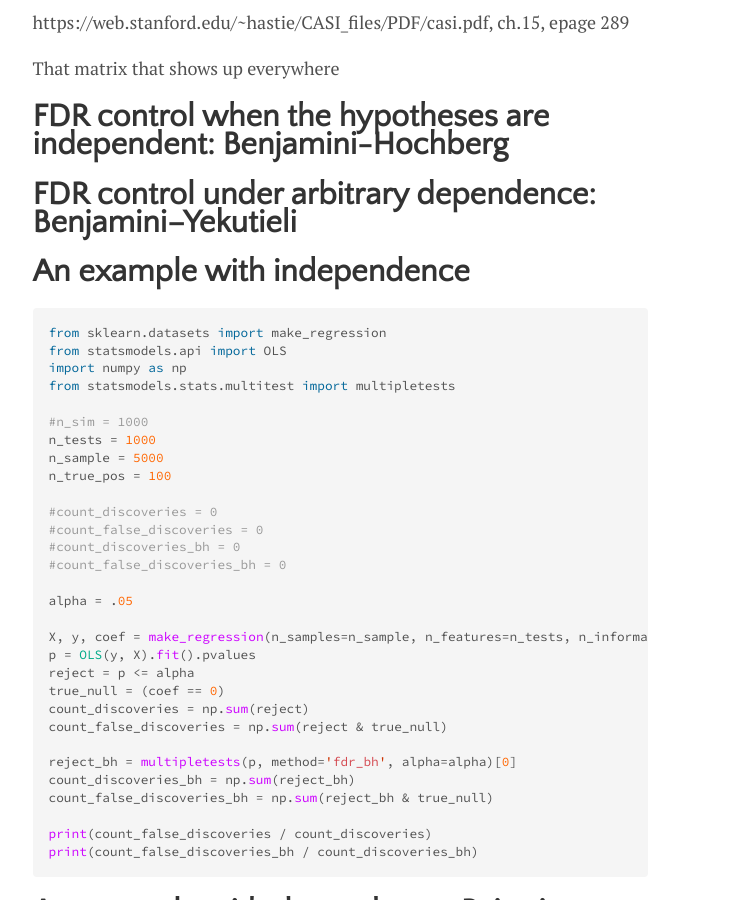
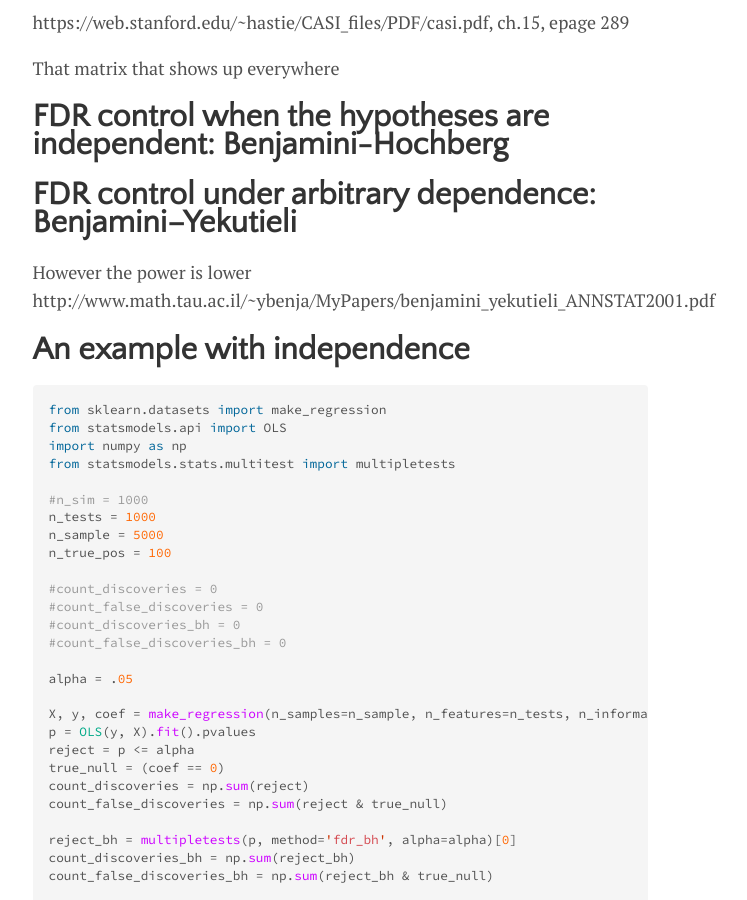
Before and after one commit to lmc2179/lmc2179.github.io, a Jekyll site: the page built from drafts/fdr.md, in a window 1280 px wide and 900 px high, scrolled down 1013 px. Shown: the whole window, without its empty margins (300-1047 px from the left). Built offline with Jekyll 4.4.1, drawn with Linux system fonts in a browser that asks for light colours.

Commit message:
Update fdr.md

```diff
--- a/drafts/fdr.md
+++ b/drafts/fdr.md
@@ -20,6 +20,9 @@ That matrix that shows up everywhere
 # FDR control when the hypotheses are independent: Benjamini-Hochberg
 
 # FDR control under arbitrary dependence: Benjamini–Yekutieli
+
+However the power is lower
+http://www.math.tau.ac.il/~ybenja/MyPapers/benjamini_yekutieli_ANNSTAT2001.pdf
 
 # An example with independence
 
```
